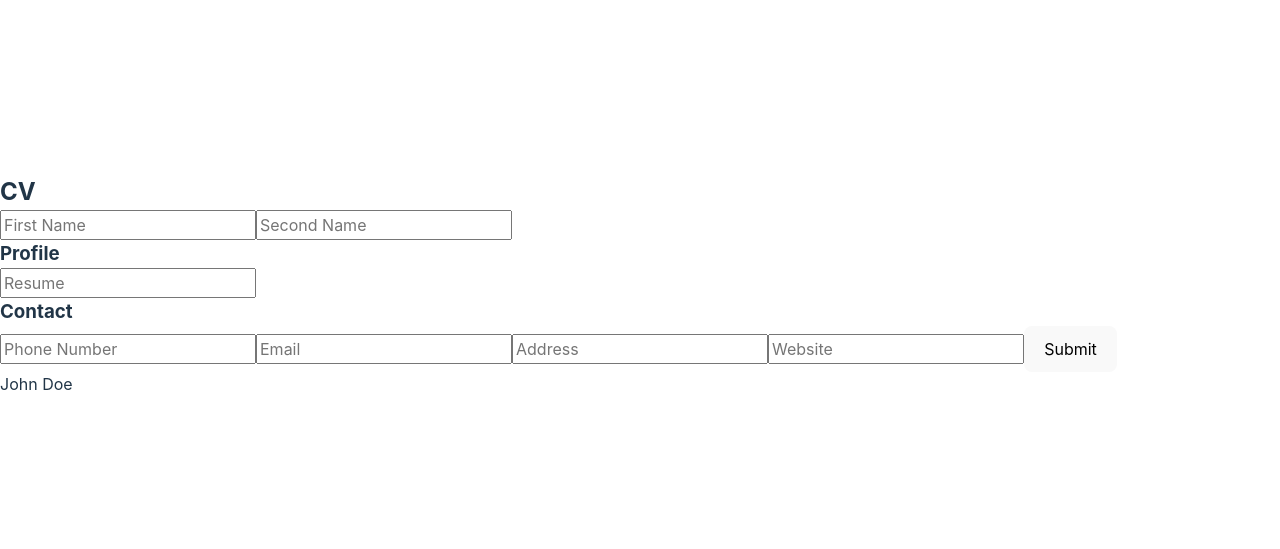
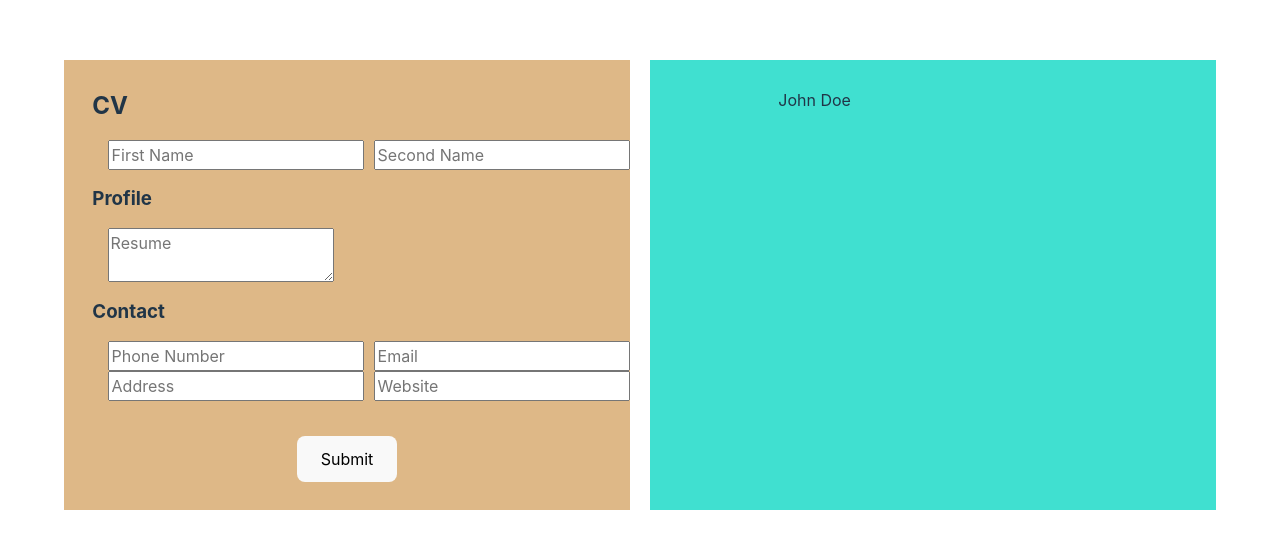
Before and after one commit to JKanaiya/CVApplication, a React (Vite) app in the folder cvApplication/: page / in a window 1280 px wide. Shown: the part 115-664 px from the top of the page. Built offline with nearby package versions, Linux system fonts and the light colour scheme.

Commit message:
style:Basic Skeleton Styling for Form

```diff
--- a/cvApplication/src/Components/CvForm.jsx
+++ b/cvApplication/src/Components/CvForm.jsx
@@ -35,8 +35,9 @@ function CvForm({ cv, handleCvChange }) {
   // TODO: Ensure the details properly move from this
   return (
     <section>
+      <form action="">
         <h2> CV </h2>
-      <form action="">
+        <div id="name">
           <input
             type="text"
             id="firstName"
@@ -55,16 +56,20 @@ function CvForm({ cv, handleCvChange }) {
             }}
             placeholder="Second Name"
           ></input>
+        </div>
         <h3>Profile</h3>
-        <input
+        <div>
+          <textarea
             id="resumeDetails"
             type="text"
             onChange={(e) => {
               handleResumeChange(e.target.value);
             }}
             placeholder="Resume"
-        ></input>
+          ></textarea>
+        </div>
         <h3>Contact</h3>
+        <div id="details">
           <input
             type="text"
             id="phoneNumber"
@@ -97,8 +102,9 @@ function CvForm({ cv, handleCvChange }) {
             }}
             placeholder="Website"
           ></input>
+        </div>
+      </form>
       <button>Submit</button>
-      </form>
     </section>
   );
 }
--- a/cvApplication/src/Styles/App.css
+++ b/cvApplication/src/Styles/App.css
@@ -53,3 +53,44 @@ h6 {
 #__next {
   isolation: isolate;
 }
+
+#root {
+  place-self: center;
+  display: grid;
+  width: 100%;
+  gap: 20px;
+  padding: 5%;
+  min-height: 70dvh;
+  background-color: white;
+  grid-template-columns: repeat(2, 1fr);
+}
+#root section {
+  padding: 5%;
+  background-color: burlywood;
+  flex-direction: column;
+  display: flex;
+  gap: 20px;
+}
+#root section form {
+  display: flex;
+  flex-direction: column;
+}
+#details {
+  display: grid;
+  grid-template-columns: repeat(2, 1fr);
+}
+section div {
+  padding: 3%;
+  display: flex;
+  column-gap: 10px;
+}
+button {
+  place-self: center;
+  width: 100px;
+}
+#root > div {
+  padding: 5%;
+  display: flex;
+  column-gap: 100px;
+  background-color: turquoise;
+}
```
Lines whose indentation alone changed are shown as unchanged.
